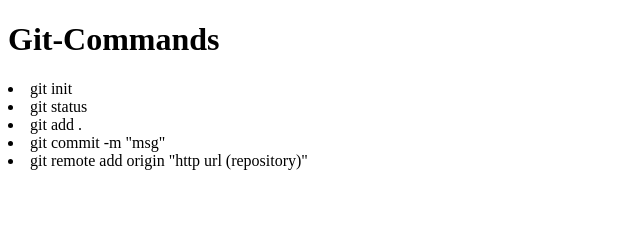
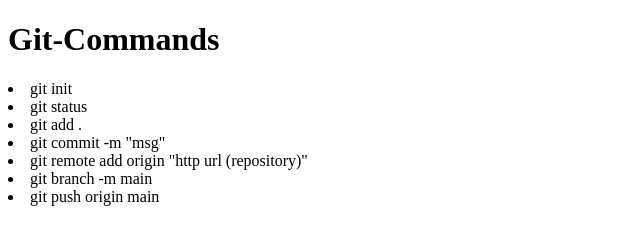
Before and after one commit to Sharanya-Katukuri/gittasks, a plain HTML site: page index.html in a window 1280 px wide. Shown: the whole page, without its empty margins (0-640 px from the left). Drawn offline with Linux system fonts and the light colour scheme.

Commit message:
version3

```diff
--- a/index.html
+++ b/index.html
@@ -12,6 +12,8 @@
     <li>git add .</li>
     <li>git commit -m "msg"</li>
     <li>git remote add origin "http url (repository)"</li>
+    <li>git branch -m main</li>
+    <li>git push origin main</li>
 
 </body>
 </html>
```
